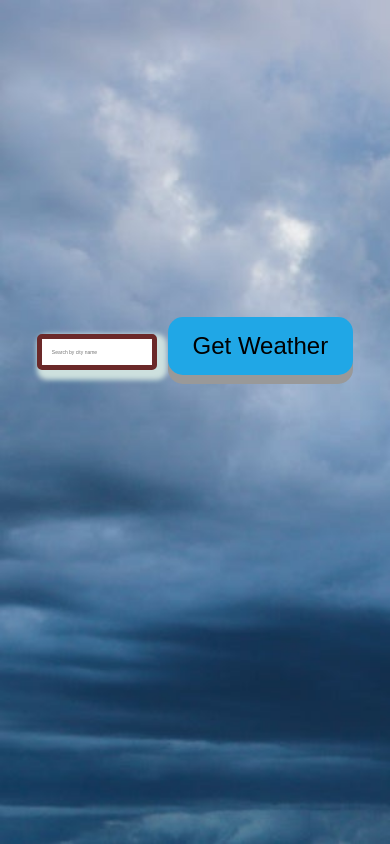
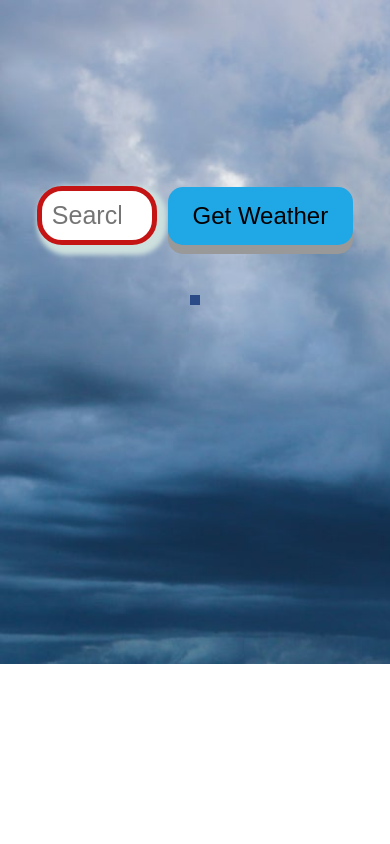
Before and after one commit to waseemkhalil786/Weather-Website, a plain HTML site: page index.html in a window 390 px wide. Shown: the top 844 px of the page. Drawn offline with Linux system fonts and the light colour scheme.

Commit message:
100% work ok with Responsive

```diff
--- a/app.js
+++ b/app.js
@@ -2,7 +2,7 @@ const API_KEY = "cc1b2aeaf10558afead4dd361e05fd21";
 const form = document.querySelector("form");
 const search = document.querySelector("#search");
 const weather = document.querySelector("#weather");
-const btn = document.querySelector("#getWeatherBtn")
+const btn = document.querySelector("#getWeatherBtn");
 // const API = `https://api.openweathermap.org/data/2.5/weather?
 // q=${city}&appid=${API_KEY}&units=metric`
 // const IMG_URL = `https: //openweathermap.org/img/wn/${data.weather[0].icon}@2x.png`
@@ -12,6 +12,7 @@ const getWeather = async (city) => {
   const url = `https://api.openweathermap.org/data/2.5/weather?q=${city}&appid=${API_KEY}&units=metric`;
   const response = await fetch(url);
   const data = await response.json();
+  btn.disabled = false; // undisable button
   return showWeather(data);
 };
 
@@ -19,7 +20,7 @@ const showWeather = (data) => {
   if (data.cod == "404") {
     weather.innerHTML = `<h2> City Not Found <h2>`;
     return;
-}
+  }
   weather.innerHTML = `
         <div>
             <img src="https://openweathermap.org/img/wn/${data.weather[0].icon}@2x.png" alt="">
@@ -30,7 +31,6 @@ const showWeather = (data) => {
 
         </div>
     `;
-
 };
 
 form.addEventListener("submit", function (event) {
--- a/index.html
+++ b/index.html
@@ -9,6 +9,7 @@
   </head>
 
   <body>
+    <center>
     <main>
       <div class="img-section">
         <div class="row" style="text-align: center">
@@ -20,7 +21,7 @@
               />
               <button type="submit" id="getWeatherBtn">Get Weather</button>
           </form>
-        </div>
+        </div><br><br>
         <div class="row" id="weather">
           <!-- <div>
                 <img src="https://openweathermap.org/img/wn/04n@2x.png" alt="">
@@ -32,7 +33,7 @@
         </div>
       </div>
     </main>
-
+  </center>
     <script type="module" src="./app.js"></script>
   </body>
 </html>
--- a/style.css
+++ b/style.css
@@ -64,6 +64,12 @@ body {
   box-shadow: 0 5px #666;
   transform: translateY(4px);
 }
+#weather{
+  background: #5973bd;
+  border: 5px solid rgb(42, 75, 136);
+  width: max-content;
+
+}
 @media (max-width: 700px){
   body{
     margin-top: -180px;
@@ -80,27 +86,31 @@ body {
     margin-top: -10px;
   }
 }
-@media (max-width: 400px){
+@media (max-width: 300px){
   body{
     margin-top: -80px;
     background-color: aqua;
     background-attachment: fixed;
   }
   #search{
-    width: 120px  ;
-    height: max-content;
+    /* width: 220px  ;
+    height: 60px;
+    font-size: xx-large; */
   }
   #weather{
-    font-size: 5px;
+    font-size: 55px;
     color: rgb(168, 100, 10);
     margin-top: -10px;
   }
   #search{
-    font-size: 5px;
+    font-size: 40px;
     padding: 10px;
     border-radius: 5px;
     border: 5px solid rgb(107, 41, 41);
     outline: none;
     box-shadow: 5px 5px 5px 5px rgb(205, 224, 222);
+    width: 220px  ;
+    height: 80px;
+    border-radius: 10px;
 }
 }
```
